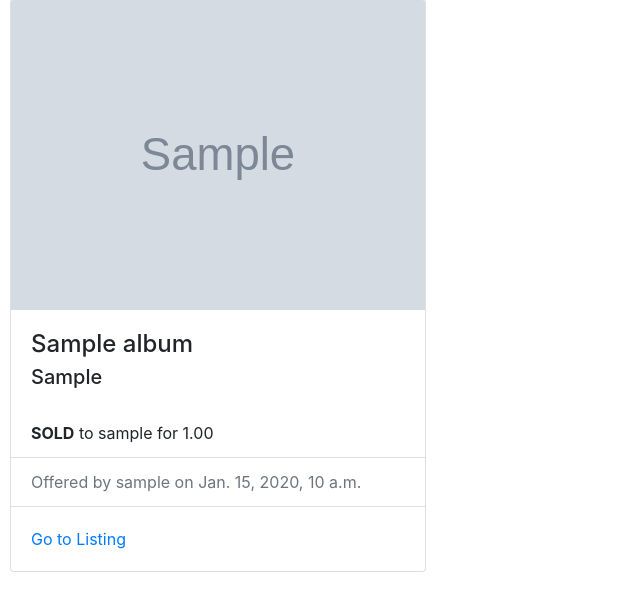
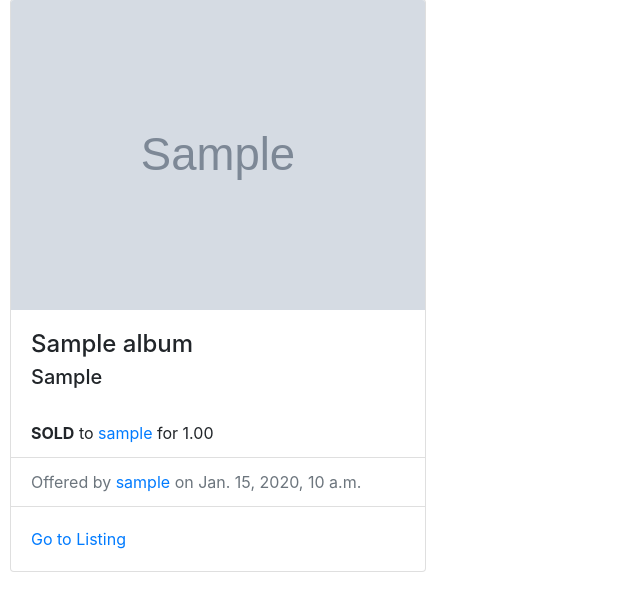
Before and after one commit to mrumiker/ebay-clone, a Django app: page / in a window 1280 px wide. Shown: the part 273-879 px from the top of the page, without its empty margins (0-640 px from the left). Run offline with Django 3.2, Linux system fonts and the light colour scheme; tables that the repository leaves empty hold one stand-in row (values such as "Sample post"); grey boxes marked "Sample" are stand-in pictures; some libraries are stand-ins or nearby versions.

Commit message:
add User links to index page

```diff
--- a/auctions/templates/auctions/index.html
+++ b/auctions/templates/auctions/index.html
@@ -13,18 +13,23 @@
     <ul class="list-group list-group-flush">
         {% if album.top_bid %}
         {% if user.id == album.top_bidder.id %}
-        <li class="list-group-item" style="background-color: honeydew;">Current bid is <b>{{ album.top_bid }}</b> by you
+        <li class="list-group-item" style="background-color: honeydew;">Current bid is <b>{{ album.top_bid }}</b> by <a
+                href="{% url 'albums' user.id %}" class="card-link">you</a>
         </li>
         {% else %}
-        <li class="list-group-item">Current bid is <b>{{ album.top_bid }}</b> by {{ album.top_bidder }}</li>
+        <li class="list-group-item">Current bid is <b>{{ album.top_bid }}</b> by <a
+                href="{% url 'albums' album.top_bidder.id %}" class="card-link">{{album.top_bidder}}</a></li>
         {% endif %}
         {% else %}
         <li class="list-group-item">Current bid is <b>{{ album.initial_price }}</b></li>
         {% endif %}
         {% if user.id == album.seller.id %}
-        <li class="list-group-item text-muted">Offered by you on {{ album.datetime_created }}</li>
+        <li class="list-group-item text-muted">Offered by <a href="{% url 'albums' user.id %}" class="card-link">you</a>
+            on
+            {{album.datetime_created}}</li>
         {% else %}
-        <li class="list-group-item text-muted">Offered by {{ album.seller }} on {{ album.datetime_created }}</li>
+        <li class="list-group-item text-muted">Offered by <a href="{% url 'albums' album.seller.id %}"
+                class="card-link">{{album.seller}}</a> on {{ album.datetime_created }}</li>
         {% endif %}
     </ul>
     <div class="card-body">
@@ -45,19 +50,25 @@
     <ul class="list-group list-group-flush">
         {% if album.top_bid %}
         {% if user.id == album.top_bidder.id %}
-        <li class="list-group-item" style="background-color: honeydew;"><b>SOLD TO YOU</b> for {{ album.top_bid }}!</li>
+        <li class="list-group-item" style="background-color: honeydew;"><b>SOLD TO <a href="{% url 'albums' user.id %}"
+                    class="card-link">YOU</a></b> for {{ album.top_bid }}!</li>
         {% else %}
-        <li class="list-group-item"><b>SOLD</b> to {{ album.top_bidder }} for {{ album.top_bid }}</li>
+        <li class="list-group-item"><b>SOLD</b> to <a href="{% url 'albums' album.top_bidder.id %}"
+                class="card-link">{{album.top_bidder}}</a> for {{ album.top_bid }}</li>
         {% endif %}
         {% elif user == album.seller %}
-        <li class="list-group-item">Withdrawn by you on {{ album.datetime_closed }}</li>
+        <li class="list-group-item">Withdrawn by <a href="{% url 'albums' user.id %}" class="card-link">you</a> on
+            {{album.datetime_closed}}</li>
         {% else %}
-        <li class="list-group-item">Withdrawn by {{ album.seller }} on {{ album.datetime_closed }}</li>
+        <li class="list-group-item">Withdrawn by <a href="{% url 'albums' album.seller.id %}"
+                class="card-link">{{album.seller}}</a> on {{album.datetime_closed}}</li>
         {% endif %}
         {% if user.id == album.seller.id %}
-        <li class="list-group-item text-muted">Offered by you on {{ album.datetime_created }}</li>
+        <li class="list-group-item text-muted">Offered by <a href="{% url 'albums' user.id %}" class="card-link">you</a>
+            on {{ album.datetime_created }}</li>
         {% else %}
-        <li class="list-group-item text-muted">Offered by {{ album.seller }} on {{ album.datetime_created }}</li>
+        <li class="list-group-item text-muted">Offered by <a href="{% url 'albums' album.seller.id %}"
+                class="card-link">{{album.seller}}</a> on {{ album.datetime_created }}</li>
         {% endif %}
     </ul>
     <div class="card-body">
```
